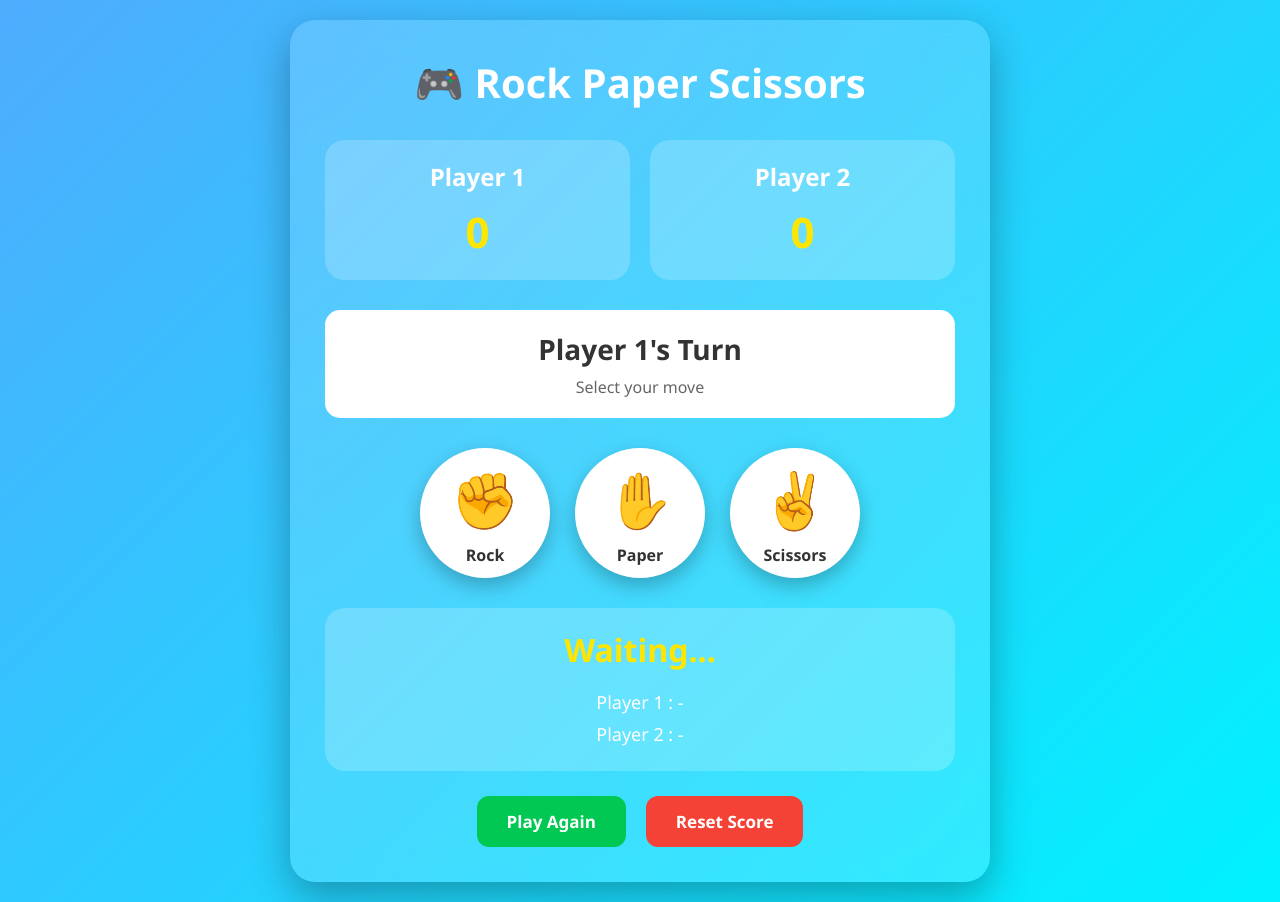
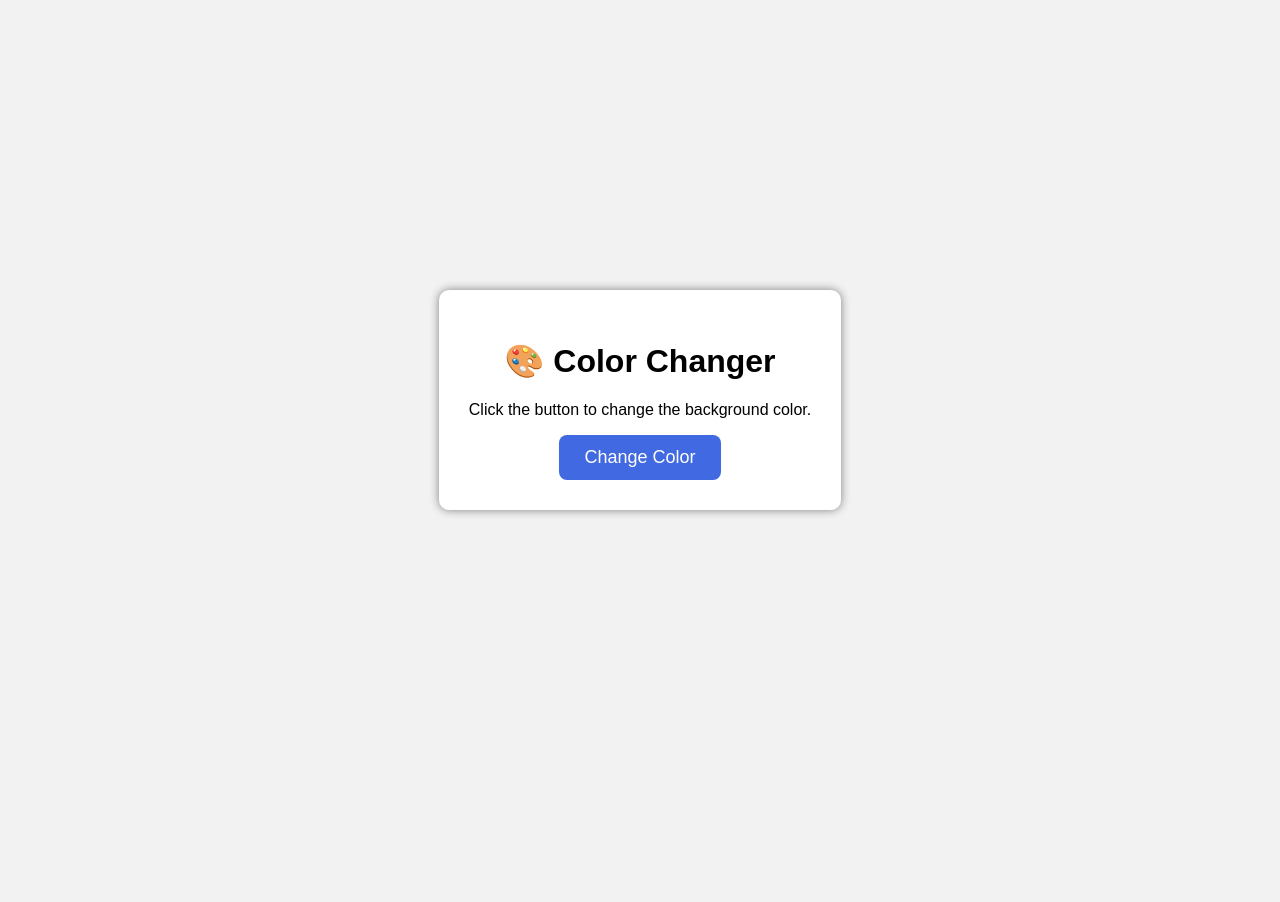
Before and after one commit to Thanushree560/HML-CSS-and-JS, a website: page index.html in a window 1280 px wide. After the commit the page ends 800 px from the top, so only its background shows below. Drawn offline with Linux system fonts and the light colour scheme.

Commit message:
Add files via upload

```diff
--- a/index.html
+++ b/index.html
@@ -3,87 +3,16 @@
 <head>
     <meta charset="UTF-8">
     <meta name="viewport" content="width=device-width, initial-scale=1.0">
-    <title>Rock Paper Scissors - 2 Player</title>
-
+    <title>Color Changer</title>
     <link rel="stylesheet" href="style.css">
 </head>
 <body>
 
 <div class="container">
+    <h1>🎨 Color Changer</h1>
+    <p>Click the button to change the background color.</p>
 
-    <h1>🎮 Rock Paper Scissors</h1>
-
-    <div class="scoreboard">
-
-        <div class="card">
-            <h2>Player 1</h2>
-            <h3 id="score1">0</h3>
-        </div>
-
-        <div class="card">
-            <h2>Player 2</h2>
-            <h3 id="score2">0</h3>
-        </div>
-
-    </div>
-
-    <div id="turnBox">
-
-        <h2 id="turnText">
-            Player 1's Turn
-        </h2>
-
-        <p id="info">
-            Select your move
-        </p>
-
-    </div>
-
-    <div class="choices">
-
-        <button class="choice" data-choice="rock">
-            ✊
-            <span>Rock</span>
-        </button>
-
-        <button class="choice" data-choice="paper">
-            ✋
-            <span>Paper</span>
-        </button>
-
-        <button class="choice" data-choice="scissors">
-            ✌️
-            <span>Scissors</span>
-        </button>
-
-    </div>
-
-    <div class="result">
-
-        <h2 id="winner">
-            Waiting...
-        </h2>
-
-        <p id="moves">
-            Player 1 : -
-            <br>
-            Player 2 : -
-        </p>
-
-    </div>
-
-    <div class="buttons">
-
-        <button id="playAgain">
-            Play Again
-        </button>
-
-        <button id="reset">
-            Reset Score
-        </button>
-
-    </div>
-
+    <button id="btn">Change Color</button>
 </div>
 
 <script src="script.js"></script>
--- a/script.js
+++ b/script.js
@@ -1,82 +1,17 @@
-const API_KEY = "6c15403173438a88267ed4d2b436248d";
+const colors = [
+    "red",
+    "green",
+    "blue",
+    "purple",
+    "orange",
+    "pink",
+    "yellow",
+    "cyan"
+];
 
-function updateDateTime(){
+const btn = document.getElementById("btn");
 
-const now = new Date();
-
-document.getElementById("dateTime").innerHTML =
-now.toDateString() + " | " +
-now.toLocaleTimeString();
-
-}
-
-setInterval(updateDateTime,1000);
-updateDateTime();
-
-async function getWeather(){
-
-const city =
-document.getElementById("cityInput").value;
-
-if(!city) return;
-
-try{
-
-const response = await fetch(
-`https://api.openweathermap.org/data/2.5/weather?q=${city}&appid=${API_KEY}&units=metric`
-);
-
-const data = await response.json();
-
-document.getElementById("cityName").innerHTML =
-data.name;
-
-document.getElementById("temp").innerHTML =
-Math.round(data.main.temp) + "°C";
-
-document.getElementById("humidity").innerHTML =
-data.main.humidity + "%";
-
-document.getElementById("wind").innerHTML =
-data.wind.speed + " km/h";
-
-document.getElementById("condition").innerHTML =
-data.weather[0].main;
-
-updateHealthAdvice(
-data.main.temp,
-data.weather[0].main
-);
-
-}
-catch(error){
-
-alert("City not found");
-
-}
-
-}
-
-function updateHealthAdvice(temp, condition){
-
-let advice = "Maintain a healthy lifestyle.";
-
-if(temp > 35){
-advice =
-"💧 Drink more water and avoid direct sunlight.";
-}
-
-if(condition === "Rain"){
-advice =
-"☂ Carry an umbrella and avoid stagnant water.";
-}
-
-if(temp < 15){
-advice =
-"🧥 Wear warm clothes and drink hot beverages.";
-}
-
-document.getElementById("healthAdvice").innerHTML =
-advice;
-
-}
+btn.addEventListener("click", () => {
+    const random = Math.floor(Math.random() * colors.length);
+    document.body.style.backgroundColor = colors[random];
+});
--- a/style.css
+++ b/style.css
@@ -1,198 +1,32 @@
-*{
-    margin:0;
-    padding:0;
-    box-sizing:border-box;
-    font-family:'Segoe UI',Tahoma,Geneva,Verdana,sans-serif;
+body {
+    margin: 0;
+    font-family: Arial, sans-serif;
+    display: flex;
+    justify-content: center;
+    align-items: center;
+    height: 100vh;
+    background: #f2f2f2;
+    transition: 0.5s;
 }
 
-body{
-    background:linear-gradient(135deg,#4facfe,#00f2fe);
-    min-height:100vh;
-    display:flex;
-    justify-content:center;
-    align-items:center;
-    padding:20px;
+.container {
+    text-align: center;
+    background: white;
+    padding: 30px;
+    border-radius: 10px;
+    box-shadow: 0 0 10px gray;
 }
 
-.container{
-    width:100%;
-    max-width:700px;
-    background:rgba(255,255,255,.15);
-    backdrop-filter:blur(15px);
-    border-radius:25px;
-    padding:35px;
-    text-align:center;
-    color:white;
-    box-shadow:0 15px 40px rgba(0,0,0,.3);
+button {
+    padding: 12px 25px;
+    font-size: 18px;
+    border: none;
+    border-radius: 8px;
+    background: royalblue;
+    color: white;
+    cursor: pointer;
 }
 
-h1{
-    font-size:40px;
-    margin-bottom:30px;
+button:hover {
+    background: darkblue;
 }
-
-.scoreboard{
-    display:flex;
-    justify-content:space-between;
-    gap:20px;
-    margin-bottom:30px;
-}
-
-.card{
-    flex:1;
-    background:rgba(255,255,255,.2);
-    padding:20px;
-    border-radius:20px;
-    transition:.3s;
-}
-
-.card:hover{
-    transform:translateY(-5px);
-}
-
-.card h2{
-    font-size:24px;
-    margin-bottom:10px;
-}
-
-.card h3{
-    font-size:42px;
-    color:#ffe600;
-}
-
-#turnBox{
-    background:white;
-    color:#333;
-    border-radius:15px;
-    padding:20px;
-    margin-bottom:30px;
-}
-
-#turnText{
-    font-size:28px;
-    margin-bottom:8px;
-}
-
-#info{
-    color:#666;
-}
-
-.choices{
-    display:flex;
-    justify-content:center;
-    gap:25px;
-    flex-wrap:wrap;
-    margin-bottom:30px;
-}
-
-.choice{
-    width:130px;
-    height:130px;
-    border:none;
-    border-radius:50%;
-    background:white;
-    cursor:pointer;
-    transition:.3s;
-    font-size:55px;
-    color:#333;
-    box-shadow:0 8px 20px rgba(0,0,0,.25);
-}
-
-.choice span{
-    display:block;
-    font-size:16px;
-    margin-top:8px;
-    font-weight:bold;
-}
-
-.choice:hover{
-    transform:scale(1.12);
-    background:#ffe600;
-}
-
-.choice:active{
-    transform:scale(.95);
-}
-
-.result{
-    background:rgba(255,255,255,.2);
-    border-radius:20px;
-    padding:20px;
-    margin-bottom:25px;
-}
-
-#winner{
-    font-size:32px;
-    margin-bottom:15px;
-    color:#ffe600;
-}
-
-#moves{
-    font-size:18px;
-    line-height:1.8;
-}
-
-.buttons{
-    display:flex;
-    justify-content:center;
-    gap:20px;
-    flex-wrap:wrap;
-}
-
-button{
-    transition:.3s;
-}
-
-#playAgain,
-#reset{
-    border:none;
-    padding:14px 30px;
-    font-size:17px;
-    border-radius:12px;
-    cursor:pointer;
-    font-weight:bold;
-}
-
-#playAgain{
-    background:#00c853;
-    color:white;
-}
-
-#playAgain:hover{
-    background:#009624;
-}
-
-#reset{
-    background:#f44336;
-    color:white;
-}
-
-#reset:hover{
-    background:#c62828;
-}
-
-@media(max-width:700px){
-
-    h1{
-        font-size:30px;
-    }
-
-    .scoreboard{
-        flex-direction:column;
-    }
-
-    .choice{
-        width:110px;
-        height:110px;
-        font-size:45px;
-    }
-
-    .choice span{
-        font-size:14px;
-    }
-
-    #winner{
-        font-size:25px;
-    }
-
-}
```
Also changed, not shown: package.json (added, +11 -0 lines), 1 other file.
